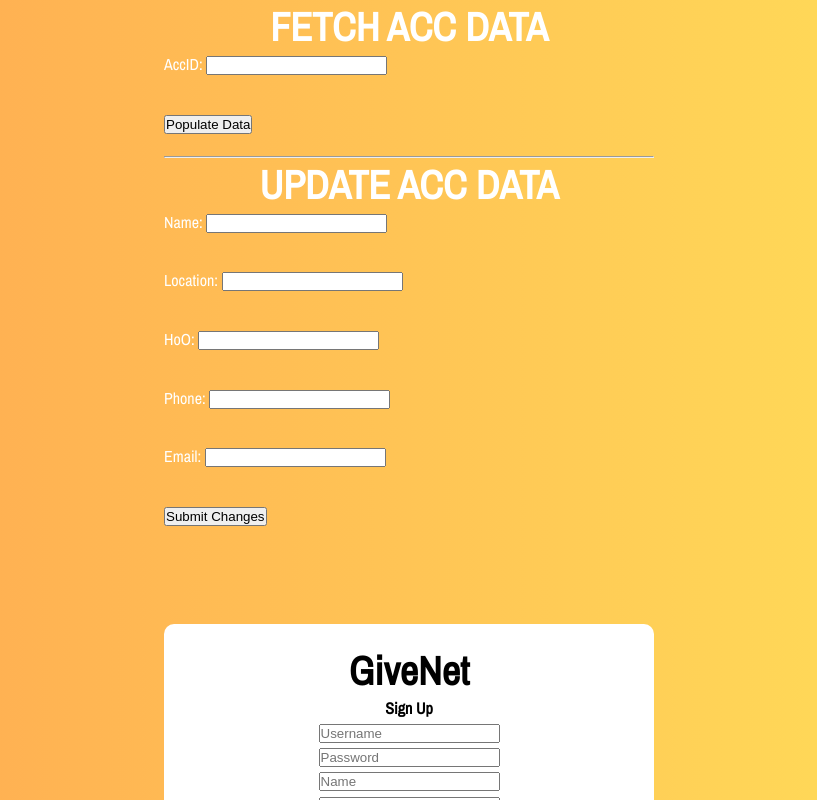
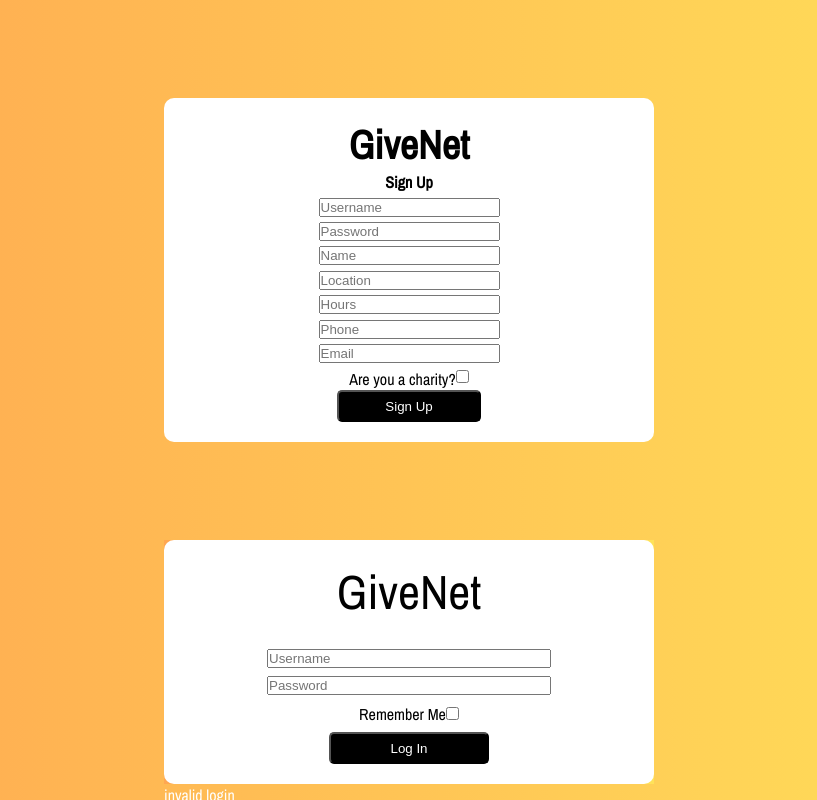
Before and after one commit to UTSCCSCC01/finalprojectw22-givenet, a React (Create React App) app in the folder frontend/: page / in a window 1280 px wide. Shown: the top 800 px of the page, without its empty margins (231-1048 px from the left). Built offline with nearby package versions, Linux system fonts and the light colour scheme.

Commit message:
GIV-13+43 Linked frontend and backend

```diff
--- a/frontend/package.json
+++ b/frontend/package.json
@@ -19,6 +19,7 @@
 		"@types/react-dom": "^17.0.11",
 		"react": "^17.0.2",
 		"react-dom": "^17.0.2",
+		"react-router-dom": "^6.2.1",
 		"react-scripts": "5.0.0",
 		"typescript": "^4.5.5",
 		"web-vitals": "^2.1.4"
--- a/frontend/src/App.tsx
+++ b/frontend/src/App.tsx
@@ -2,51 +2,9 @@ import './pp_styles.css'
 import { useState } from "react";
 import LoginPage from "./pages/LoginPage";
 import SignUpPage from "./pages/SignUpPage";
-import ProfilePage from "./ProfilePage";
+import ProfilePage from "./SideBar";
 import { TokenContext } from "./TokenContext";
 import { Routes, Route, Link } from "react-router-dom";
-
-async function fetchUserData() {
-	var accID = (document.getElementById("AccID") as HTMLInputElement).value;
-
-	const response = await fetch("/user/" + String(accID) + "/profile", {
-		method: "GET",
-	});
-	const result = await response.json();
-
-	console.log(result);
-	(document.getElementById("Name") as HTMLInputElement).value = result.name;
-	(document.getElementById("Location") as HTMLInputElement).value =
-		result.location;
-	(document.getElementById("HoO") as HTMLInputElement).value = result.hours;
-	(document.getElementById("Phone") as HTMLInputElement).value = result.phone;
-	(document.getElementById("Email") as HTMLInputElement).value = result.email;
-}
-
-async function updateUserData() {
-	const newData = {
-		name: (document.getElementById("Name") as HTMLInputElement).value,
-		location: (document.getElementById("Location") as HTMLInputElement)
-			.value,
-		hours: (document.getElementById("HoO") as HTMLInputElement).value,
-		email: (document.getElementById("Phone") as HTMLInputElement).value,
-		phone: (document.getElementById("Email") as HTMLInputElement).value,
-	};
-
-	const options = {
-		headers: { "Content-Type": "application/json" },
-		method: "POST",
-		body: JSON.stringify(newData),
-	};
-
-	var accID = (document.getElementById("AccID") as HTMLInputElement).value;
-	const response = await fetch(
-		"/user/" + String(accID) + "/profile",
-		options
-	);
-
-	console.log(response);
-}
 
 function App() {
 	const [tokenState, setTokenState] = useState("");
@@ -55,8 +13,8 @@ function App() {
 		<div className="App">
 			<header className="App-header"></header>
 			<Routes>
-			<Route path="/" element={<SignUpStuff />} />
-        <Route path="profile" element={<Profile />} />
+				<Route path="/" element={<SignUpStuff />} />
+				<Route path="profile" element={<Profile />} />
 			</Routes>
 
 		</div>
@@ -69,41 +27,13 @@ function SignUpStuff() {
 
 	return (
 		<div>
-		<h1>FETCH ACC DATA</h1>
-			<label htmlFor="AccID">AccID: </label>
-			<input type="text" name="AccID" id="AccID"></input> <br /> <br />
-			<button onClick={fetchUserData}>Populate Data</button> <br />
-			<br />
-			<hr />
-
-
-			<h1>UPDATE ACC DATA</h1>
-			<form>
-				<label htmlFor="name">Name: </label>
-				<input type="text" name="name" id="Name"></input> <br />
-				<br />
-				<label htmlFor="location">Location: </label>
-				<input type="text" name="location" id="Location"></input> <br />
-				<br />
-				<label htmlFor="hours">HoO: </label>
-				<input type="text" name="hours" id="HoO"></input> <br />
-				<br />
-				<label htmlFor="phone">Phone: </label>
-				<input type="text" name="phone" id="Phone"></input> <br />
-				<br />
-				<label htmlFor="email">Email: </label>
-				<input type="email" name="email" id="Email"></input> <br />
-				<br />
-			</form>
-			<button onClick={updateUserData}>Submit Changes</button>
-
 			<SignUpPage />
 			<TokenContext.Provider value={{ tokenState, setTokenState }}>
 				<LoginPage />
 			</TokenContext.Provider>
 
 			<button>Logout</button>
-			</div>
+		</div>
 	)
 }
 
--- a/frontend/src/SideBar.tsx
+++ b/frontend/src/SideBar.tsx
@@ -1,9 +1,60 @@
 import SideBar from "./side_bar";
 
+async function fetchUserData() {
+	var accID = (document.getElementById("AccID") as HTMLInputElement).value;
+
+	const response = await fetch("/user/" + String(accID) + "/profile", {
+		method: "GET",
+	});
+	const result = await response.json();
+
+	console.log(result);
+	(document.getElementById("Name") as HTMLInputElement).value = result.name;
+	(document.getElementById("Location") as HTMLInputElement).value =
+		result.location;
+	(document.getElementById("HoO") as HTMLInputElement).value = result.hours;
+	(document.getElementById("Phone") as HTMLInputElement).value = result.phone;
+	(document.getElementById("Email") as HTMLInputElement).value = result.email;
+}
+
+async function updateUserData() {
+	const newData = {
+		name: (document.getElementById("Name") as HTMLInputElement).value,
+		location: (document.getElementById("Location") as HTMLInputElement)
+			.value,
+		hours: (document.getElementById("HoO") as HTMLInputElement).value,
+		phone: (document.getElementById("Phone") as HTMLInputElement).value,
+		email: (document.getElementById("Email") as HTMLInputElement).value,
+	};
+
+	const options = {
+		headers: { "Content-Type": "application/json" },
+		method: "POST",
+		body: JSON.stringify(newData),
+	};
+
+	var accID = (document.getElementById("AccID") as HTMLInputElement).value;
+	const response = await fetch(
+		"/user/" + String(accID) + "/profile",
+		options
+	);
+
+	console.log(response);
+}
 function Side_Bar() {
 	return (
 		<div className="pp">
+				<br /> <br /><br />
+				<h1>FETCH ACC DATA</h1>
+				<div>
+					<label htmlFor="AccID">AccID: </label>
+					<input type="text" name="AccID" id="AccID"></input> <br /> <br />
+					<button onClick={fetchUserData}>Populate Data</button> <br />
+				</div>
+                <br />
+            <hr />
 			<SideBar/>
+			<button onClick={updateUserData}>Update</button>
 		</div>
 	);
 }
--- a/frontend/src/components/LoginForm.tsx
+++ b/frontend/src/components/LoginForm.tsx
@@ -37,6 +37,7 @@ export default function LoginForm({}: Props) {
 		} else {
 			const { accessToken } = await response.json();
 			setTokenState(accessToken);
+
 		}
 	};
 
--- a/frontend/src/pages/LoginPage.tsx
+++ b/frontend/src/pages/LoginPage.tsx
@@ -4,6 +4,9 @@ import { TokenContext } from "../TokenContext";
 import "../styles/LoginForm.css"
 
 type Props = {};
+
+
+<button>Logout</button>
 
 export default function LoginPage({}: Props) {
 	const { tokenState } = useContext(TokenContext);
--- a/frontend/src/pp_styles.css
+++ b/frontend/src/pp_styles.css
@@ -1,4 +1,4 @@
-@import url('https://fonts.googleapis.com/css2?family=Archivo+Narrow&display=swap');
+@import url("https://fonts.googleapis.com/css2?family=Archivo+Narrow&display=swap");
 
 * {
   margin: 0;
@@ -8,9 +8,17 @@
 body {
   padding: 0;
   margin: 0;
-    background: #ffe259;  /* fallback for old browsers */
-    background: -webkit-linear-gradient(to right, #ffa751, #ffe259);  /* Chrome 10-25, Safari 5.1-6 */
-    background: linear-gradient(to right, #ffa751, #ffe259); /* W3C, IE 10+/ Edge, Firefox 16+, Chrome 26+, Opera 12+, Safari 7+ */
+  background: #ffe259; /* fallback for old browsers */
+  background: -webkit-linear-gradient(
+    to right,
+    #ffa751,
+    #ffe259
+  ); /* Chrome 10-25, Safari 5.1-6 */
+  background: linear-gradient(
+    to right,
+    #ffa751,
+    #ffe259
+  ); /* W3C, IE 10+/ Edge, Firefox 16+, Chrome 26+, Opera 12+, Safari 7+ */
   font-family: Archivo Narrow, Arial, Helvetica, sans-serif;
   font-family: Archivo Narrow, Arial, Helvetica, sans-serif;
 }
@@ -22,9 +30,17 @@ body {
 }
 
 .background {
-    background: #ffe259;  /* fallback for old browsers */
-    background: -webkit-linear-gradient(to right, #ffa751, #ffe259);  /* Chrome 10-25, Safari 5.1-6 */
-    background: linear-gradient(to right, #ffa751, #ffe259); /* W3C, IE 10+/ Edge, Firefox 16+, Chrome 26+, Opera 12+, Safari 7+ */
+  background: #ffe259; /* fallback for old browsers */
+  background: -webkit-linear-gradient(
+    to right,
+    #ffa751,
+    #ffe259
+  ); /* Chrome 10-25, Safari 5.1-6 */
+  background: linear-gradient(
+    to right,
+    #ffa751,
+    #ffe259
+  ); /* W3C, IE 10+/ Edge, Firefox 16+, Chrome 26+, Opera 12+, Safari 7+ */
 }
 
 .menu_background {
@@ -38,29 +54,37 @@ body {
 
 .toolbar {
   background-color: white;
-    color:black;
+  color: black;
   max-width: 34;
 }
 
-.changeinfo{
+.changeinfo {
   display: flex;
   width: 100%;
   height: 100%;
-    justify-content:center;
+  justify-content: center;
   font-size: large;
   font-weight: 200;
 }
 
-.columnleft{
+.columnleft {
   align-self: center;
-    flex-wrap:wrap;
+  flex-wrap: wrap;
   width: 19.5%;
   padding: 10px;
 }
 
-.columnright{
+.columnright {
   align-self: center;
-    flex-wrap:wrap;
+  flex-wrap: wrap;
   width: 19.5%;
   padding: 10px;
 }
+
+.inputfield {
+  text-align: center;
+  margin-left: auto;
+  padding: 0;
+  margin-top: 0;
+  margin-bottom: 0;
+}
--- a/frontend/src/profile_page.js
+++ b/frontend/src/profile_page.js
@@ -10,20 +10,38 @@ export default function ProfilePage(props) {
                 <img className="photo" src="https://food.fnr.sndimg.com/content/dam/images/food/plus/fullset/2021/08/05/0/FN_PAM_ANDERSON_BACON_WRAPPED_MEATLOAF_H_f_s4x3.jpg.rend.hgtvcom.616.462.suffix/1628171184383.jpeg"/>
                 <br/> <br/>
             </center>
+            <form>
             <div className="changeinfo">
-                <div className="columnleft">
-                    <div><label>Profile type: </label> </div>
-                    <div><label>Hours:</label></div>
-                    <div><label>Address:</label></div>
-                    <div><label>Phone Number: </label></div>
-                </div>
-                <div className="columnright">
-                    <div><label>Donor</label></div>
-                    <div className="inputfield"><input type="hours"/><button>submit</button></div>
-                    <div className="inputfield"><input type="address"/><button>submit</button></div>
-                    <div className="inputfield"><input type="phone_number"/><button>submit</button></div>
-                </div>
+
+                    <div class="columnleft">
+                        <label htmlFor="name">Name: </label> <br />
+                        <label htmlFor="location">Location: </label> <br />
+                        <label htmlFor="hours">HoO: </label> <br />
+                        <label htmlFor="phone">Phone: </label> <br />
+                        <label htmlFor="email">Email: </label> <br />
+                    </div>
+
+                    <div class="columnright">
+                    <input class="inputfield" type="text" name="name" id="Name"></input>
+                    <br />
+
+                    <input class="inputfield" type="text" name="location" id="Location"></input>
+                    <br />
+
+                    <input class="inputfield" type="text" name="hours" id="HoO"></input>
+                    <br />
+
+                    <input class="inputfield" type="text" name="phone" id="Phone"></input>
+                    <br />
+
+                    <input class="inputfield" type="email" name="email" id="Email"></input>
+                    <br />
+                    </div>
+
+
+
             </div>
+            </form>
         </div>
 
     )
```
Also changed, not shown: 1 other file (tests, documents, lock files or other folders). Lines whose indentation alone changed are shown as unchanged.
